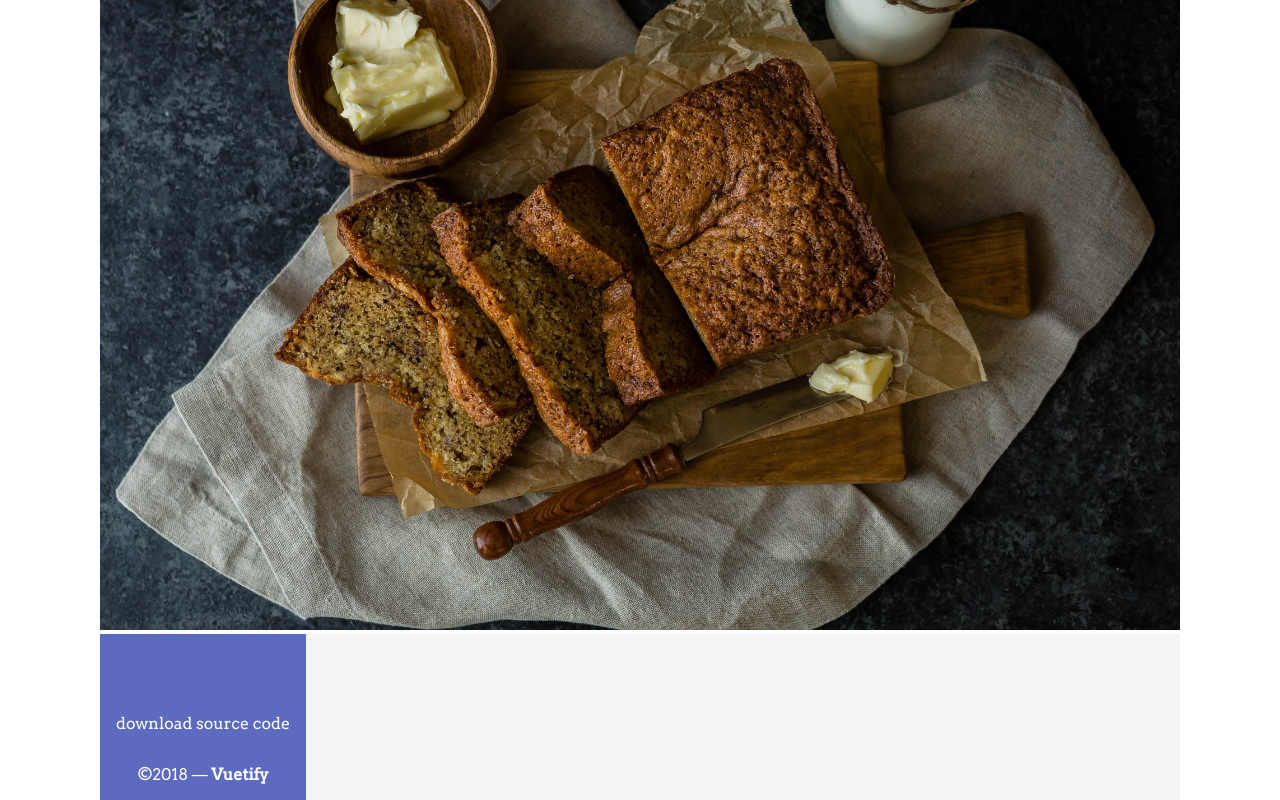
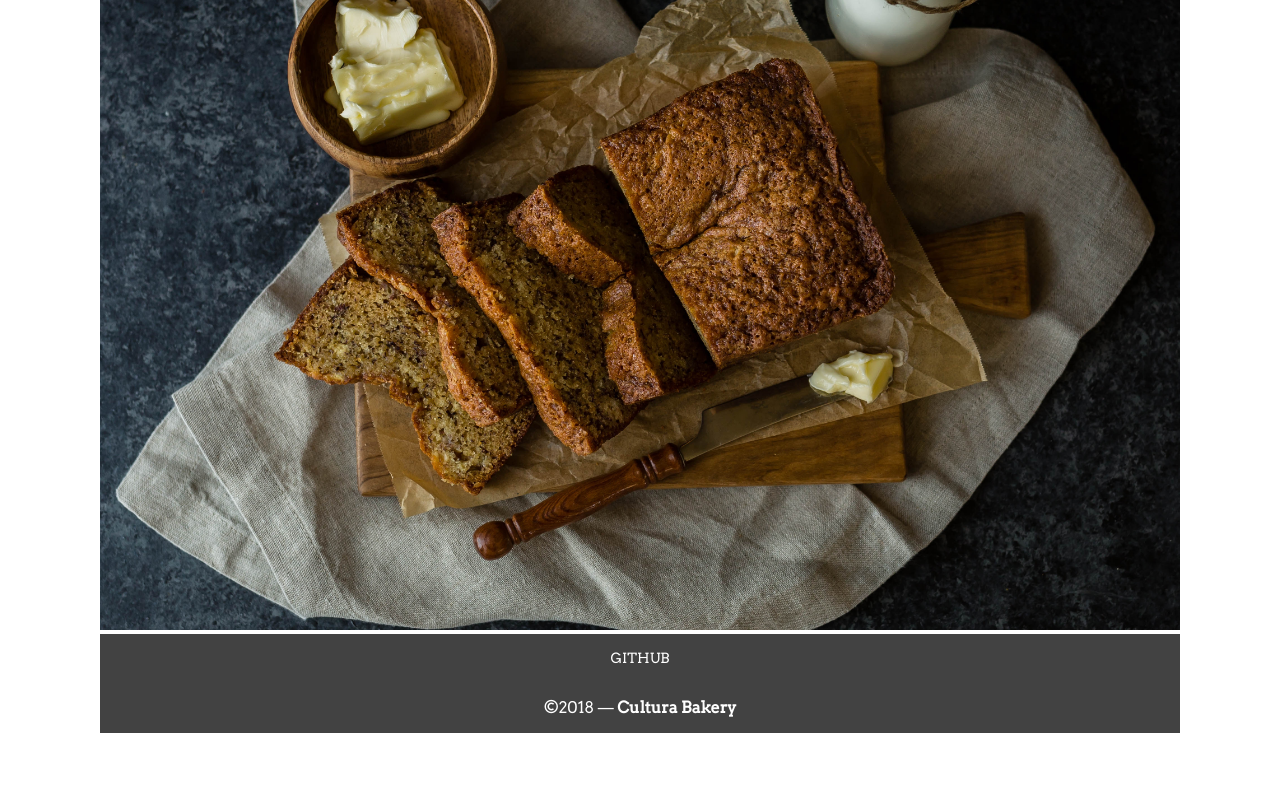
Before and after one commit to lopze94/creativeproject3, a Vue app in the folder vue-webpack/: page / in a window 1280 px wide. Shown: the part 328-1128 px from the top of the page. After the commit the page ends 1061 px from the top, so only its background shows below. Built offline with nearby package versions, Linux system fonts and the light colour scheme.

Commit message:
footer change

```diff
--- a/vue-webpack/src/components/AppFooter.vue
+++ b/vue-webpack/src/components/AppFooter.vue
@@ -1,35 +1,25 @@
 <template>
-  <v-footer height="auto">
-    <v-card
-      flat
-      tile
-      class="indigo lighten-1 white--text text-xs-center"
-    >
-      <v-card-text>
-        <v-btn
-          v-for="icon in icons"
-          :key="icon"
-          icon
-          class="mx-3 white--text"
-        >
-          <v-icon size="24px">{{ icon }}</v-icon>
-        </v-btn>
-      </v-card-text>
-      <v-card-text class="white--text pt-0">
-download source code
-      </v-card-text>
-      <v-card-text class="white--text">
-        &copy;2018 — <strong>Vuetify</strong>
-      </v-card-text>
-    </v-card>
+  <v-footer height="auto" class="grey darken-3">
+    <v-layout row wrap justify-center>
+      <v-btn
+        color="white"
+        flat
+        v-for="link in links"
+        :key="link"
+      >
+        {{ link }}
+      </v-btn>
+      <v-flex xs12 py-3 text-xs-center white--text>
+        &copy;2018 — <strong>Cultura Bakery</strong>
+      </v-flex>
+    </v-layout>
   </v-footer>
 </template>
 
 <script>
   export default {
-    name: 'AppFooter',
     data: () => ({
-      icons: ['fa-github']
+      links: ['Github']
     })
   }
 </script>
```
